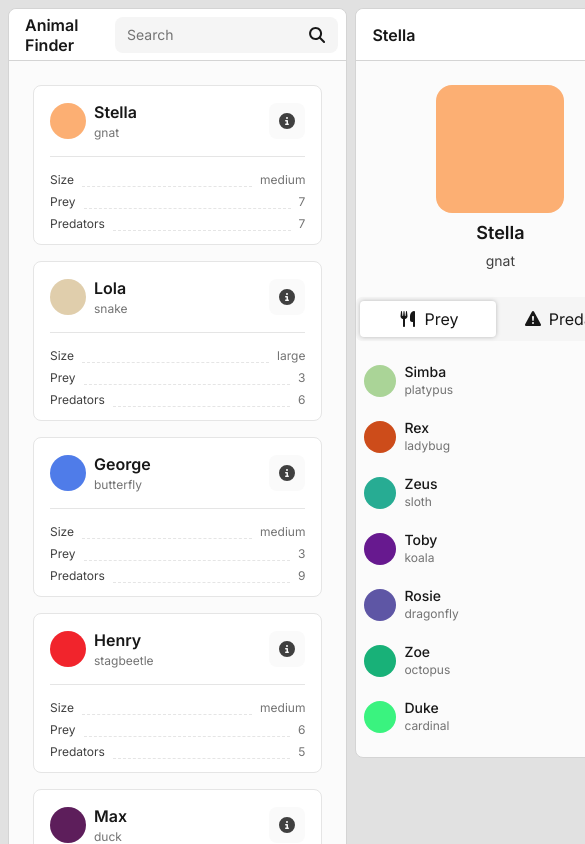
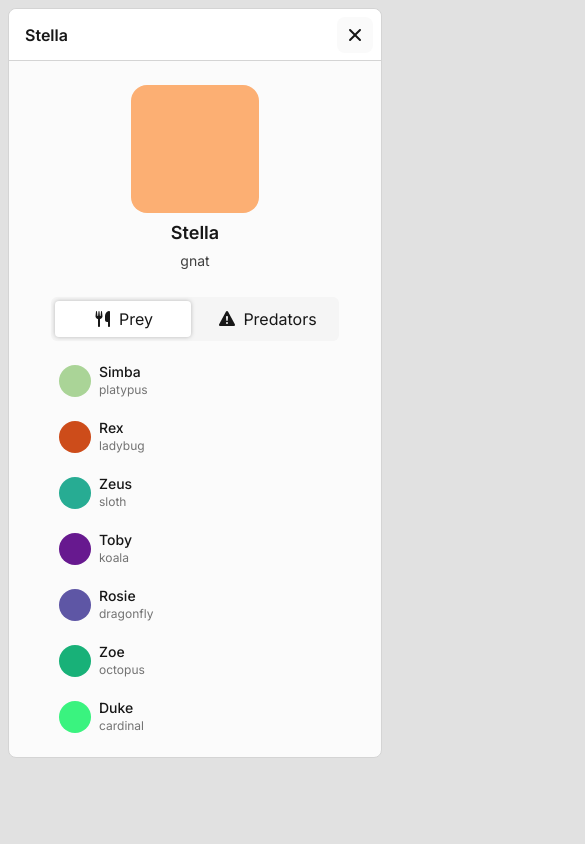
Before and after one commit to ev2602/nersio-demo-explorer, a Next.js app: page / in a window 390 px wide. Both pictures are taken after a click on the icon 322 px from the left and 121 px from the top of the page. Shown: the top 844 px of the page, 585 px wide, since content can reach past the window. Built offline with nearby package versions, Linux system fonts and the light colour scheme.

Commit message:
Updates css for responsivness

```diff
--- a/app/(web)/page.tsx
+++ b/app/(web)/page.tsx
@@ -35,22 +35,23 @@ export default function Home() {
 
   return (
     <div className="flex w-full h-full p-2 gap-2">
+      <div className={`${focusedAnimal ? 'hidden' : 'block'} sm:block flex-1`}>
         <MainLayout>
           <Header>
             <Headline>Animal Finder</Headline>
             <SearchBar value={searchText} onChange={setSearchText} />
           </Header>
 
-        <div className="pt-6 px-6 min-h-[10px] grid grid-cols-1 sm:grid-cols-2 md:grid-cols-3 lg:grid-cols-4 gap-4">
+          <div className="pt-6 px-6 min-h-[10px] grid [grid-template-columns:repeat(auto-fit,minmax(180px,1fr))] xl:grid-cols-4 gap-4">
             {filteredData.map(animal=> (
               <AnimalCard key={animal.id} animal={animal} onInfoClick={setFocusedAnimal}/>
             ))}
           </div>
         </MainLayout>
-
+      </div>
 
       {focusedAnimal &&
-          <div className="w-[320px]">
+          <div className="flex w-full sm:w-[320px]">
             <AnimalDetailsCard
               animal={focusedAnimal}
               onClose={() => setFocusedAnimal(null)}
```
Lines whose indentation alone changed are shown as unchanged.
